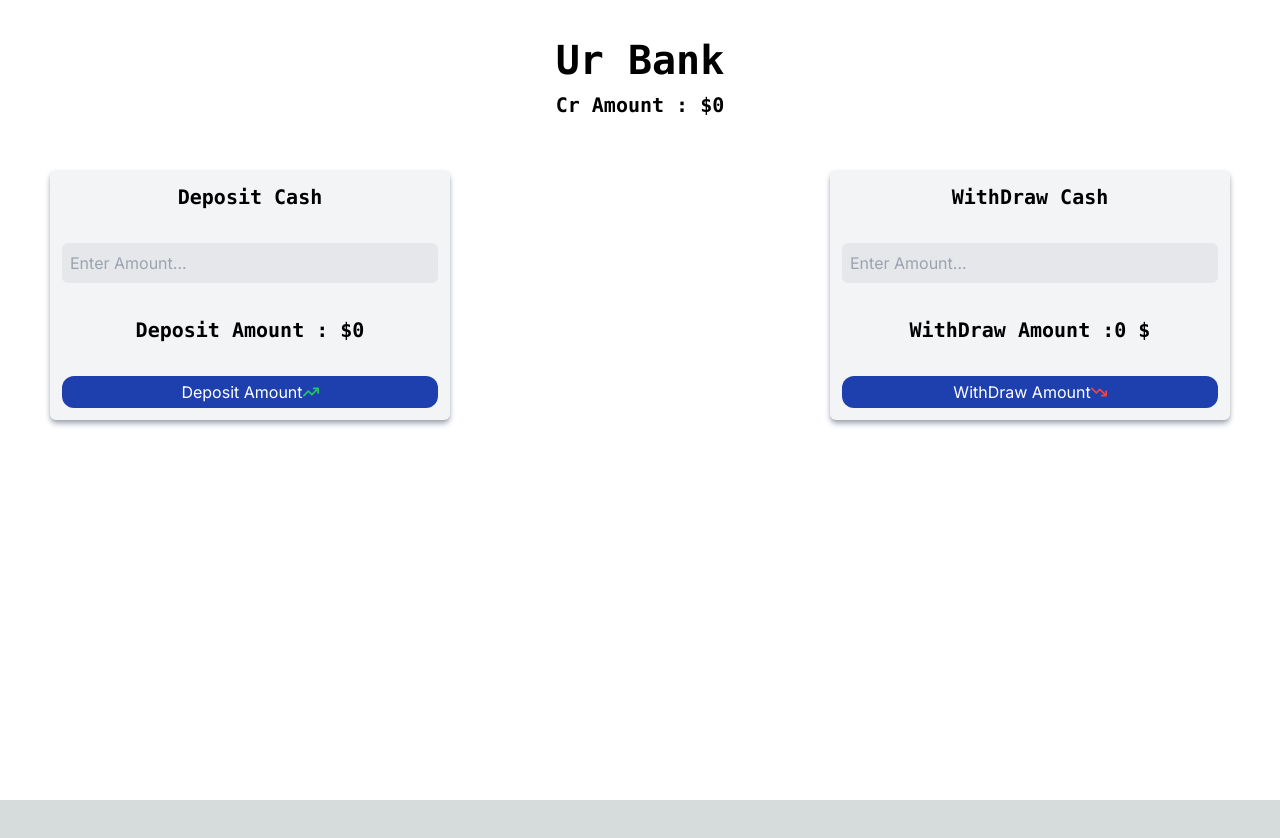
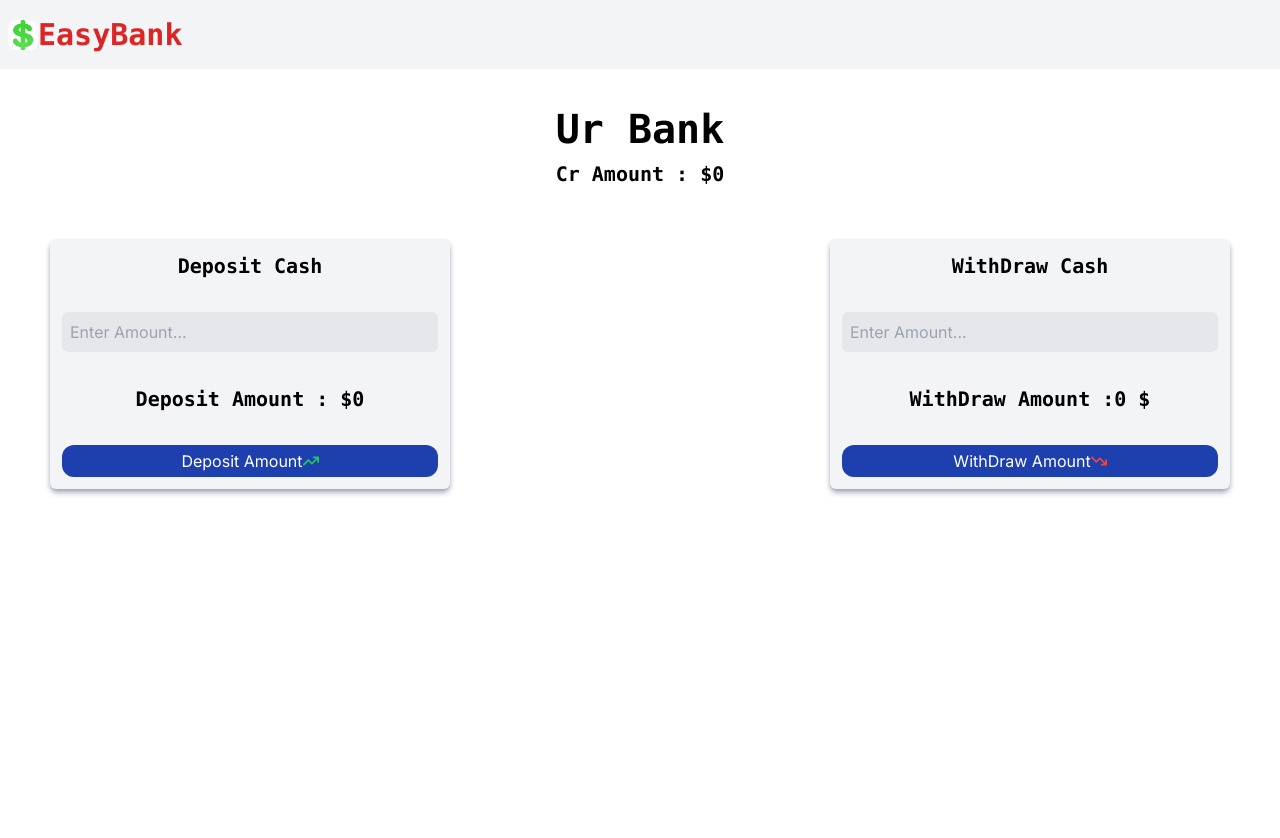
Before and after one commit to ahmedsheikh27/my-bank, a Next.js app: page / in a window 1280 px wide. Shown: the top 838 px of the page. Before the commit the page ends 800 px from the top, so only its background shows below. Built offline with nearby package versions, Linux system fonts and the light colour scheme.

Commit message:
added navbar

```diff
--- a/app/layout.tsx
+++ b/app/layout.tsx
@@ -1,6 +1,8 @@
 import type { Metadata } from "next";
 import { Inter } from "next/font/google";
 import "./globals.css";
+import Navbar from "@/components/Navbar";
+
 
 const inter = Inter({ subsets: ["latin"] });
 
@@ -16,7 +18,9 @@ export default function RootLayout({
 }>) {
   return (
     <html lang="en">
-      <body className={inter.className}>{children}</body>
+      <body className={inter.className}>
+        <Navbar/>
+        {children}</body>
     </html>
   );
 }
--- /dev/null
+++ b/components/Navbar.tsx
@@ -0,0 +1,22 @@
+import React from 'react'
+import Image from 'next/image'
+import Link from 'next/link'
+const Navbar = () => {
+    return (
+        <div className='bg-gray-100 py-3 w-full flex '>
+            <div className='items-center flex '>
+                <Link href="/sign-up"
+                className='items-center flex '
+                >
+                <Image src='/navlogo.jfif' alt=''
+                    className='bg-transparent rounded-lg ml-2'
+                    width={30}
+                    height={30} />
+                <h1 className='font-mono text-[30px] font-bold text-red-600'>EasyBank</h1>
+                    </Link>
+            </div>
+        </div>
+    )
+}
+
+export default Navbar
```
Also changed, not shown: public/navlogo.jfif (added).
